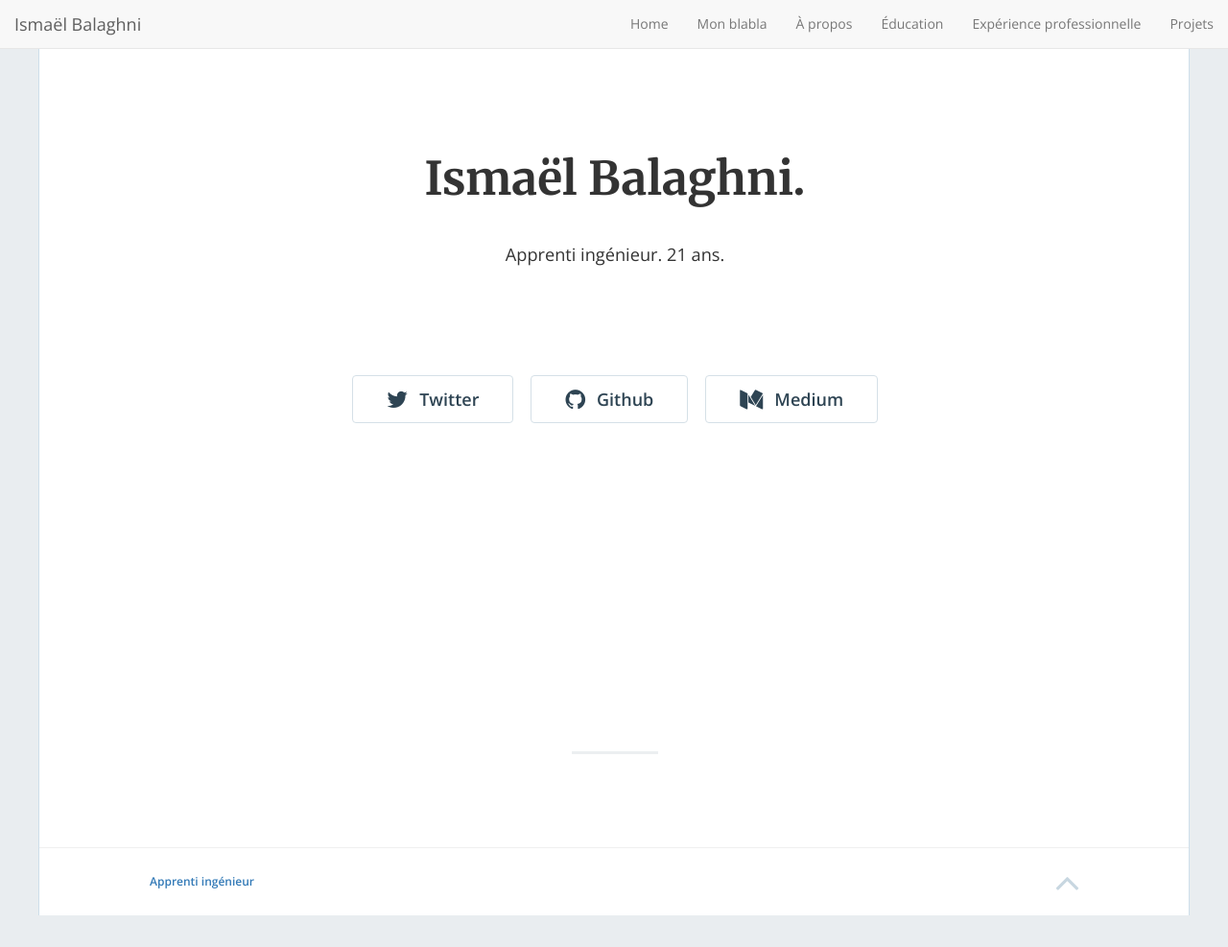
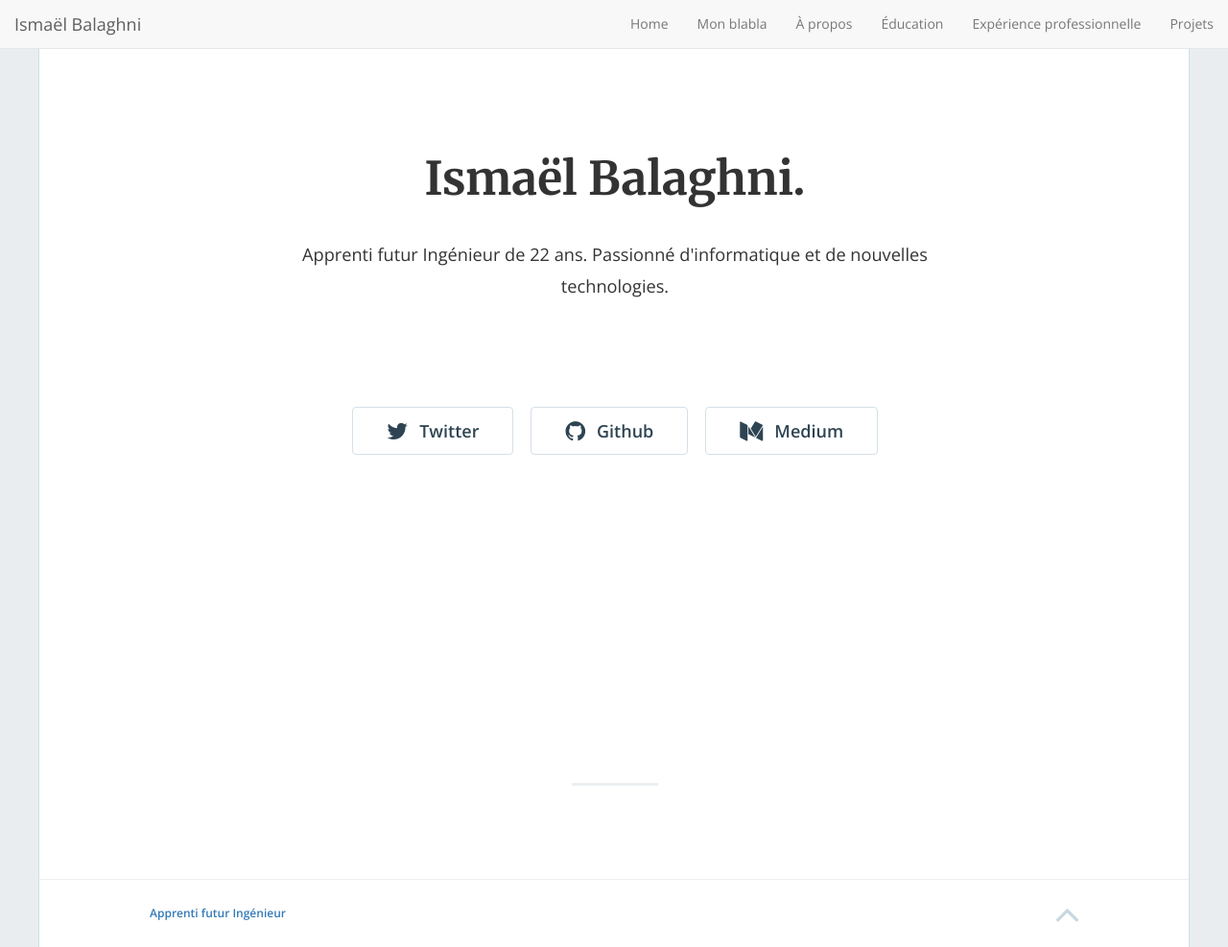
Before and after one commit to ismaelbalaghni/old-ismaelbalaghni, a Jekyll site: the page built from index.md, in a window 1280 px wide and 987 px high. Shown: the whole window at 96% size. Built offline with Jekyll 4.4.1, drawn with Linux system fonts in a browser that asks for light colours; nearby versions of some CDN libraries; the list of posts is cut into pages by our own code.

Commit message:
Update Site Configuration
The site URL needs to be updated in order for the RSS feeds to work. The references to the old domain are replaced.

```diff
--- a/_config.yml
+++ b/_config.yml
@@ -14,11 +14,11 @@
 # You can create any custom variable you would like, and they will be accessible
 # in the templates via {{ site.myvariable }}.
 title: "Ismaël Balaghni."
-email: 'contact@ismaelb.ovh'
-description: "Apprenti ingénieur. 21 ans."
+email: 'contact@ismaelbalaghni.eu'
+description: "Apprenti futur Ingénieur de 22 ans. Passionné d'informatique et de nouvelles technologies."
 baseurl: "" # the subpath of your site, e.g. /blog
-url: "https://ismaelb.ovh" # the base hostname & protocol for your site, e.g. https://example.com
-twitter_username: 'ismascarade'
+url: "https://ismael.balaghni.eu" # the base hostname & protocol for your site, e.g. https://example.com
+twitter_username: 'Ismascarade'
 github_username: 'ismaelbalaghni'
 medium_username: 'ismael.balaghni'
 
@@ -96,7 +96,7 @@ pagination:
 ############################################################
 
 ### Phantom settings
-footer_text: 'Apprenti ingénieur'
+footer_text: 'Apprenti futur Ingénieur'
 admin_name: 'Ismaël Balaghni'
 enable_contact: false
 
```
